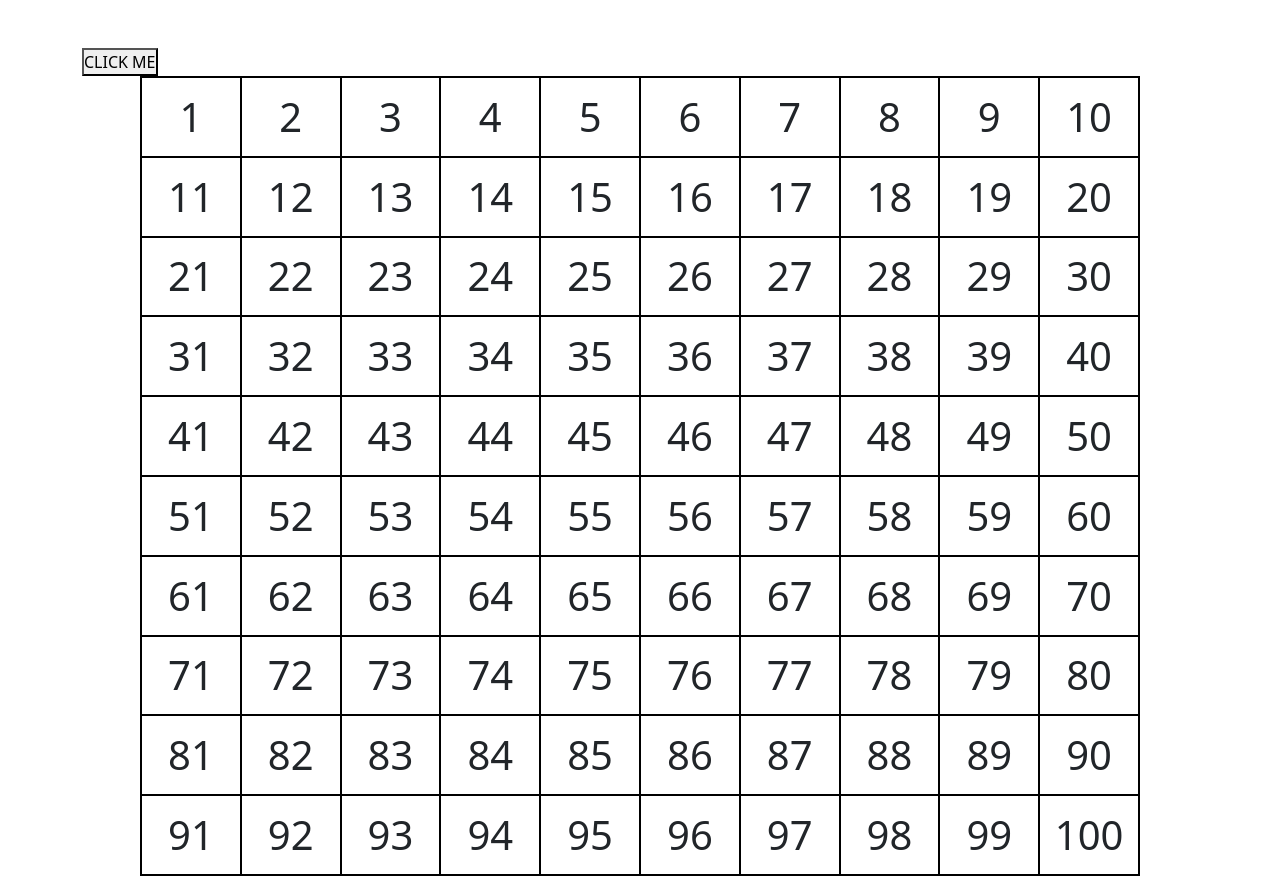
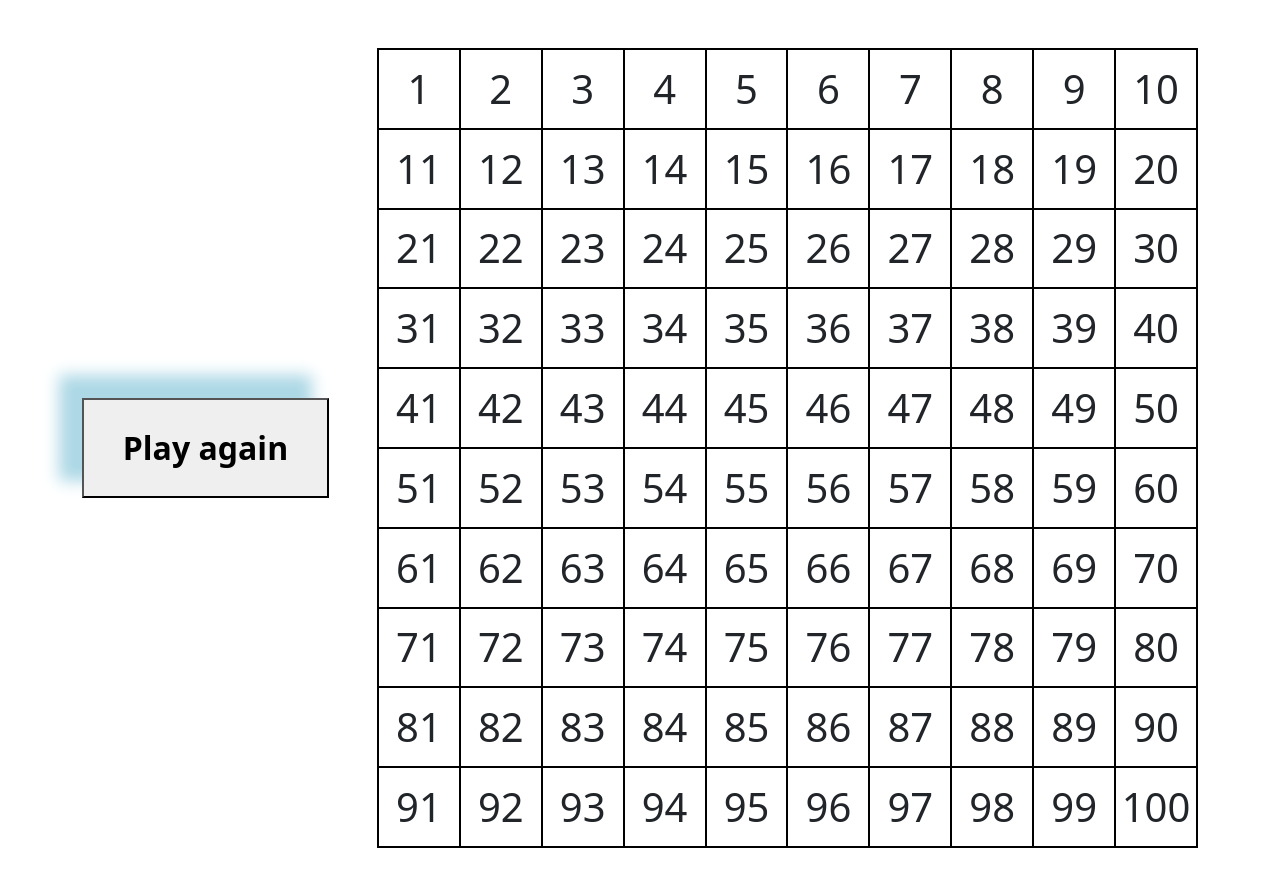
Before and after one commit to virtu-alex/js-campominato-grid, a plain HTML site: page index.html in a window 1280 px wide. Both pictures are taken after a click on the button "CLICK ME". After the commit the page ends 848 px from the top, so only its background shows below. Drawn offline with nearby package versions, Linux system fonts and the light colour scheme.

Commit message:
MILESTONE 4

```diff
--- a/css/style.css
+++ b/css/style.css
@@ -1,10 +1,10 @@
-*{
+* {
     margin: 0;
     padding: 0;
     box-sizing: border-box;
 }
 
-#grid{
+#grid {
 
     border: 1px solid black;
     width: 1000px;
@@ -14,7 +14,7 @@
     margin: 0 auto;
 }
 
-#grid .cell{
+#grid .cell {
     border: 1px solid black;
     width: 10%;
     height: 10%;
@@ -24,6 +24,20 @@
     font-size: 2.5rem;
 }
 
-.azure{
+.azure {
     background-color: rgb(55, 233, 233);
 }
+
+.container{
+    display: flex;
+    align-items: center;
+}
+
+#button {
+    width: 300px;
+    height: 100px;
+    text-align: center;
+    font-size: 2rem;
+    font-weight: bold;
+    box-shadow: -20px -20px 15px 3px lightblue;
+}
--- a/index.html
+++ b/index.html
@@ -14,7 +14,7 @@
 
 <body>
     <div class="container mt-5">
-        <button id="button">CLICK ME</button>
+        <button class="me-5" id="button">CLICK ME</button>
         <div id="grid">
 
         </div>
--- a/js/script.js
+++ b/js/script.js
@@ -11,15 +11,15 @@ Cerchiamo di fare almeno un commit per ogni milestone!
 Prepariamo l'HTML ed il CSS per ottenere il risultato grafico che vediamo nell'immagine allegata.
 
 
-/////*#MILESTONE 2
+////#MILESTONE 2
 Rimuoviamo le celle che abbiamo inserito nell'HTML in modo da generarle tramite JS. Al click del bottone play, vengono generate 100 celle in 10 righe da 10 celle ciascuna.
 
 
-/////#MILESTONE 3
+////#MILESTONE 3
 In ogni cella, deve comparire il numero corrispondente, in ordine da 1 a 100;
 
 
-#MILESTONE 4
+////#MILESTONE 4
 Al click sulla cella, stampiamo il numero della cella cliccata in console, poi coloriamo la cella d'azzurro!
 
 
@@ -34,13 +34,17 @@ Aggiungere una select accanto al bottone di generazione, che fornisca una scelta
 
 //FUNZIONE CREAZIONE CELLA
 function createCell() {
-    const cell = document.createElement('div');
-    cell.className = 'cell'
-    return cell;
+    const cella = document.createElement('div');
+    cella.className = 'cell';
+    cella.addEventListener('click', () => {
+        cella.classList.toggle('azure')
+        console.log(cella.innerHTML)
+    });
+    return cella;
 }
 //RECUPERO ELEMENTO DAL DOM
 const grid = document.getElementById('grid');
-const button = document.getElementById('button')
+const button = document.getElementById('button');
 
 //IMPOSTAZIONI INIZIALI X DETERMINARE IL NUMERO DI RIGHE E COLONNE
 
@@ -49,14 +53,15 @@ const cells = 10;
 const totalCells = rows * cells;
 
 
-// MOSTRO IN PAGINA LA GRIGLIA TRAMITE UN EVENT LISTNER
-button.addEventListener('click', () => {
-
+// MOSTRO IN PAGINA LA GRIGLIA TRAMITE UN EVENT LISTNER AL BUTTON
+button.addEventListener('click', (event) => {
+    console.log(event)    // CICLO FOR
     for (let i = 1; i <= totalCells; i++) {
         const cell = createCell();
         grid.appendChild(cell);
-        cell.innerHTML = [i];
-        console.log(cell)
+        //STAMPO PER OGNI DIV CREATO IL NUMERO A CUI EGLI APPARTIENE NELLA GRIGLA
+        cell.innerHTML = i;
+        button.innerHTML = 'Play again'
+        console.log(cell);
     }
-
 })
```
